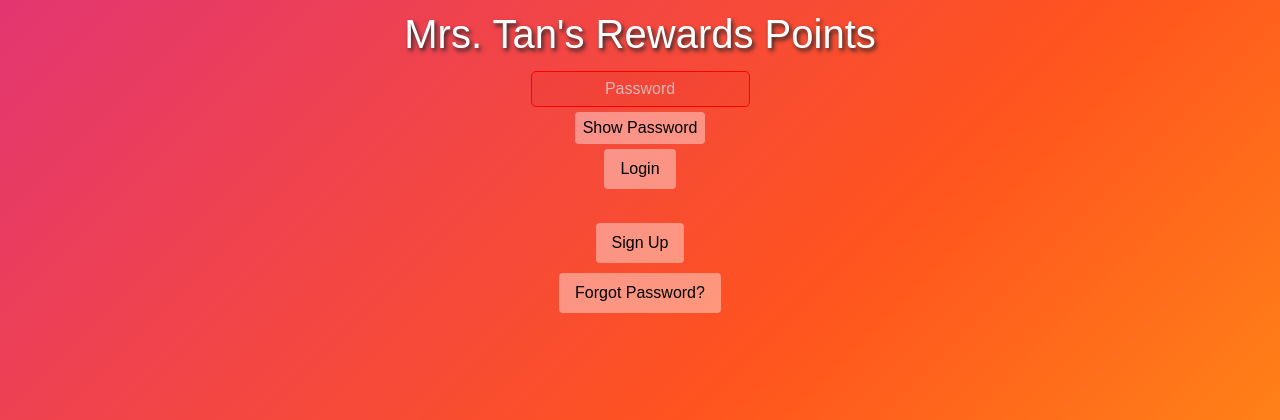
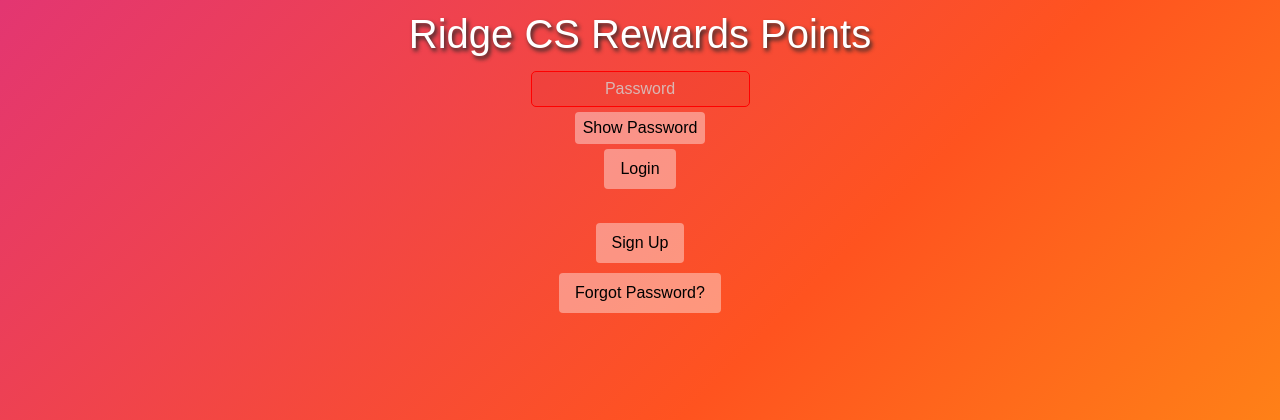
Before and after one commit to MatthiasMasiero/CompSci-RP-Website, a Flask app: page / in a window 1280 px wide. Shown: the top 420 px of the page. Run offline with Flask 3, Linux system fonts and the light colour scheme.

Commit message:
changed mrs tan to just ridge cs

```diff
--- a/templates/login.html
+++ b/templates/login.html
@@ -14,7 +14,7 @@
 {% block content %}
 
 <center>
-    <h1>Mrs. Tan's Rewards Points</h1>
+    <h1>Ridge CS Rewards Points</h1>
 
     <!-- TODO: add a show password feature -->
     <form action="#" id="login" method="post">
```
